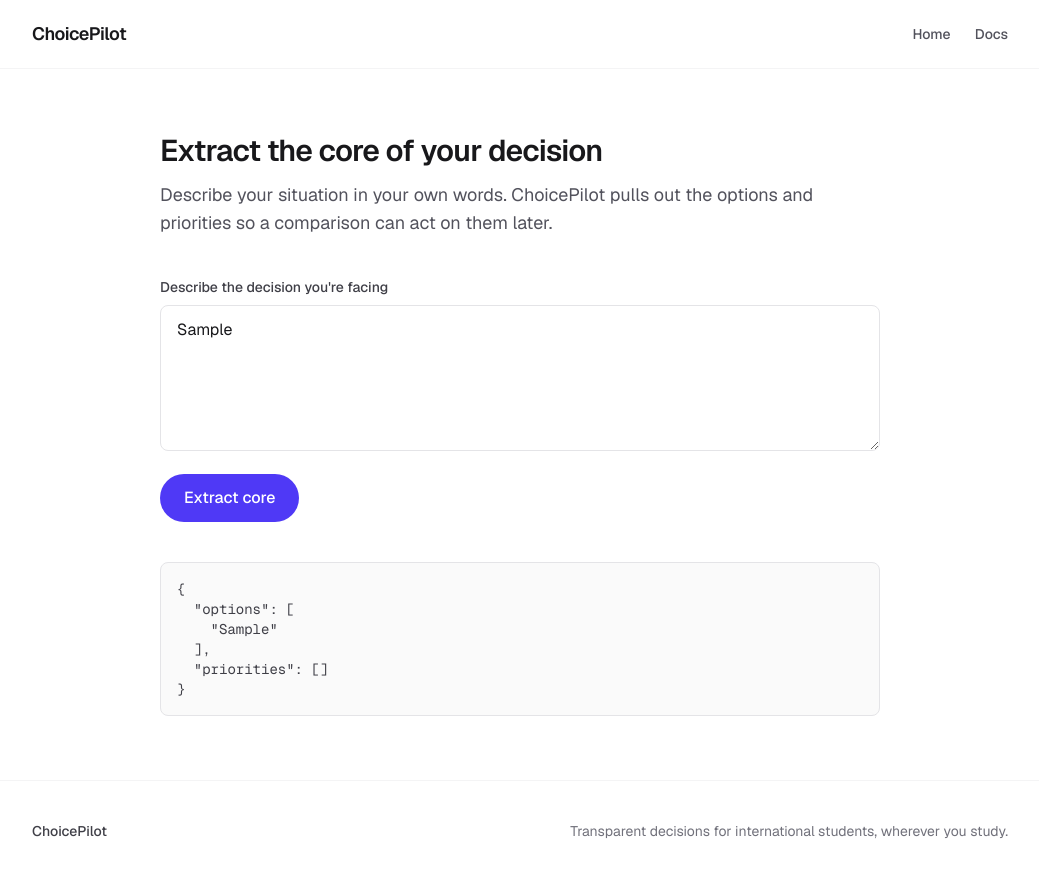
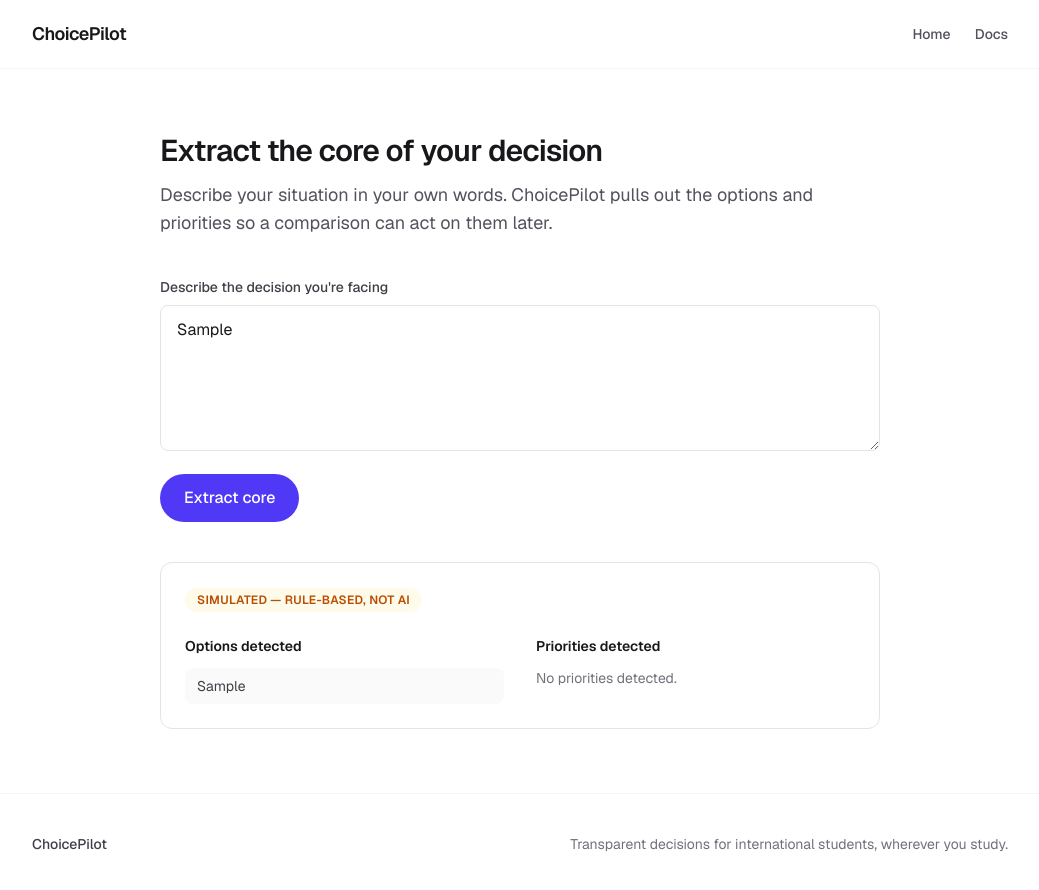
Before and after one commit to nedfau/choicepilot, a Next.js app: page /core in a window 1280 px wide. Both pictures are taken after typing "Sample" into the empty fields and a click on the button "Extract core". Shown: the top 890 px of the page, without its empty margins (120-1159 px from the left). Built offline with nearby package versions, Linux system fonts and the light colour scheme.

Commit message:
Add labeled Simulated output card
Replaces the raw JSON preview with a clearly labeled Simulated output card showing detected options and priorities as two lists, each with a no-crash empty state.

```diff
--- a/src/app/core/page.tsx
+++ b/src/app/core/page.tsx
@@ -76,9 +76,55 @@ export default function Core() {
       </form>
 
       {result && (
-        <pre className="mt-10 whitespace-pre-wrap rounded-lg border border-zinc-200 bg-zinc-50 p-4 text-sm text-zinc-700">
-          {JSON.stringify(result, null, 2)}
-        </pre>
+        <div className="mt-10 rounded-xl border border-zinc-200 p-6">
+          <span className="inline-flex items-center rounded-full bg-amber-50 px-3 py-1 text-xs font-semibold uppercase tracking-wide text-amber-700">
+            Simulated — rule-based, not AI
+          </span>
+          <div className="mt-6 grid gap-8 sm:grid-cols-2">
+            <div>
+              <h2 className="text-sm font-semibold text-zinc-900">
+                Options detected
+              </h2>
+              {result.options.length > 0 ? (
+                <ul className="mt-3 space-y-2">
+                  {result.options.map((option) => (
+                    <li
+                      key={option}
+                      className="rounded-lg bg-zinc-50 px-3 py-2 text-sm text-zinc-700"
+                    >
+                      {option}
+                    </li>
+                  ))}
+                </ul>
+              ) : (
+                <p className="mt-3 text-sm text-zinc-500">
+                  No options detected.
+                </p>
+              )}
+            </div>
+            <div>
+              <h2 className="text-sm font-semibold text-zinc-900">
+                Priorities detected
+              </h2>
+              {result.priorities.length > 0 ? (
+                <ul className="mt-3 space-y-2">
+                  {result.priorities.map((priority) => (
+                    <li
+                      key={priority}
+                      className="rounded-lg bg-indigo-50 px-3 py-2 text-sm text-indigo-700"
+                    >
+                      {priority}
+                    </li>
+                  ))}
+                </ul>
+              ) : (
+                <p className="mt-3 text-sm text-zinc-500">
+                  No priorities detected.
+                </p>
+              )}
+            </div>
+          </div>
+        </div>
       )}
     </div>
   );
```
